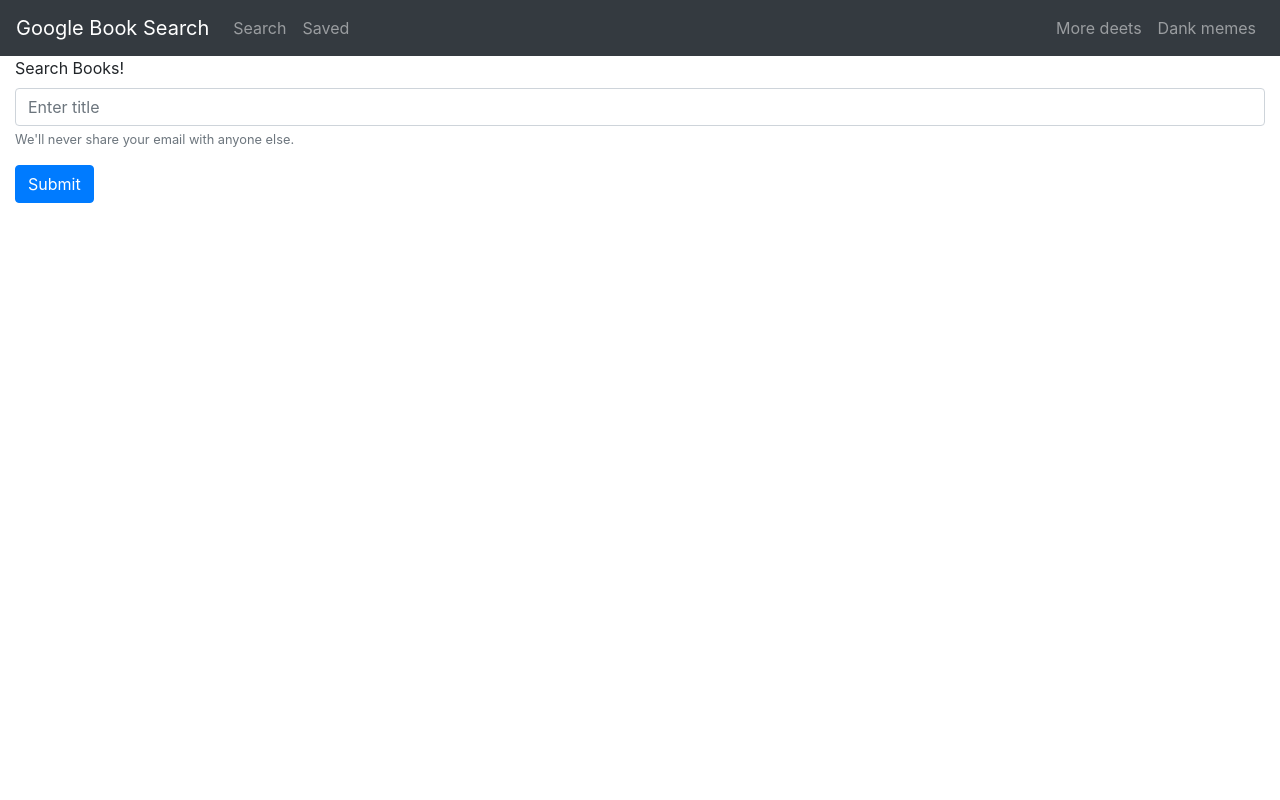
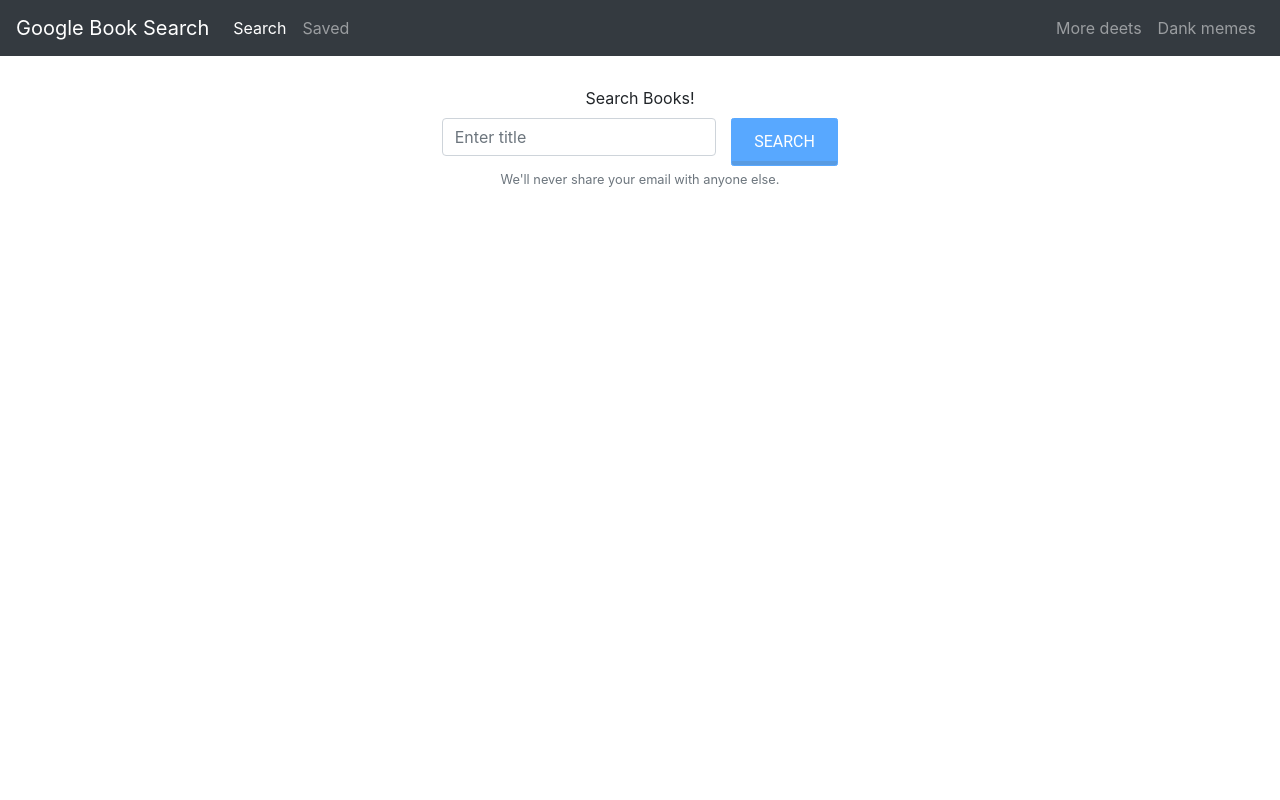
Before and after one commit to schoe14/Google-Books-Search, a React (Create React App) app in the folder client/: page / in a window 1280 px wide. Shown: the top 800 px of the page. Built offline with nearby package versions, Linux system fonts and the light colour scheme.

Commit message:
Add delete function, modify formatting of search page and add nav-link active class in navbar

```diff
--- a/client/src/App.js
+++ b/client/src/App.js
@@ -5,6 +5,7 @@
 import Navigation from "./components/Navigation";
 import Search from "./pages/Search";
 import Saved from "./pages/Saved";
+import Footer from "./components/Footer";
 
 function App() {
   return (
@@ -25,6 +26,7 @@
             <NoMatch />
           </Route> */}
         </Switch>
+        <Footer/>
       </div>
     </Router>
   );
--- /dev/null
+++ b/client/src/components/Footer/style.css
@@ -0,0 +1,16 @@
+.footer {
+  min-height: 100px;
+  background: #E5E5E5;
+  position: relative;
+  text-align: center;
+}
+
+.footer span {
+  position: absolute;
+  bottom: 0;
+  left: 0;
+  right: 0;
+  padding: 3px;
+  background: #B8B8B8;
+  font-family: 'PT Sans', sans-serif;
+}
--- a/client/src/components/Navigation/index.js
+++ b/client/src/components/Navigation/index.js
@@ -1,20 +1,32 @@
 import React, { useState, useEffect } from "react";
 import { Link } from "react-router-dom";
 import { Navbar, Nav, NavDropdown, Form, FormControl, Button } from "react-bootstrap";
-
-
-
-
+import "./style.css";
 
 function Navigation() {
+  const [path, setPath] = useState(window.location.pathname);
+
+  useEffect(() => {
+    setPath(window.location.pathname);
+  }, [path]);
+
   return (
-    <Navbar collapseOnSelect expand="lg" bg="dark" variant="dark">
-      <Navbar.Brand href="#home">Google Book Search</Navbar.Brand>
+    <Navbar collapseOnSelect expand="lg" bg="dark" variant="dark" style={{ position: "sticky",
+      width: "100%" }}>
+      <Navbar.Brand href="/" onClick={() => setPath("/")}>Google Book Search</Navbar.Brand>
       <Navbar.Toggle aria-controls="responsive-navbar-nav" />
       <Navbar.Collapse id="responsive-navbar-nav">
         <Nav className="mr-auto">
-          <Nav.Link href="/search">Search</Nav.Link>
-          <Nav.Link href="/saved">Saved</Nav.Link>
+          <Nav.Link href="/search" onClick={() => setPath("/search")} className={
+            window.location.pathname === "/" || window.location.pathname === "/search"
+              ? "nav-link active"
+              : "nav-link"
+          }>Search</Nav.Link>
+          <Nav.Link href="/saved" onClick={() => setPath("/saved")} className={
+            window.location.pathname === "/saved"
+              ? "nav-link active"
+              : "nav-link"
+          }>Saved</Nav.Link>
           {/* <NavDropdown title="Dropdown" id="collasible-nav-dropdown">
             <NavDropdown.Item href="#action/3.1">Action</NavDropdown.Item>
             <NavDropdown.Item href="#action/3.2">Another action</NavDropdown.Item>
--- /dev/null
+++ b/client/src/components/Navigation/style.css
@@ -0,0 +1,4 @@
+.navbar {
+    position: sticky;
+    width: 100%;
+}
--- a/client/src/components/SearchResults/index.js
+++ b/client/src/components/SearchResults/index.js
@@ -1,16 +1,18 @@
 import React, { useState, useEffect } from "react";
-import { Link } from "react-router-dom";
-import { Container, Form, Button, Card, Row, Col } from "react-bootstrap";
+// import { Link } from "react-router-dom";
+import { Container, Card, Row, Col } from "react-bootstrap";
 import API from "../../utils/API";
 
-function SearchResults(props) {
+function SearchResults({ searches }) {
+    // useEffect(() => {
+    // }, [])
 
     function handleBtnClick(event) {
         event.preventDefault();
 
         const { id, value } = event.target;
         console.log("id: " + id);
-        console.log("info: " + props.searches[event.target.id].title);
+        console.log("info: " + searches[event.target.id].title);
 
         saveBook(id);
 
@@ -37,11 +39,11 @@
 
     function saveBook(id) {
         const bookData = {
-            title: props.searches[id].title,
-            authors: props.searches[id].authors,
-            description: props.searches[id].description,
-            image: props.searches[id].imageLinks.thumbnail,
-            link: props.searches[id].infoLink,
+            title: searches[id].title,
+            authors: searches[id].authors,
+            description: searches[id].description,
+            image: searches[id].imageLinks.thumbnail,
+            link: searches[id].infoLink,
         }
         console.log(bookData);
         API.saveBook(bookData).
@@ -57,53 +59,42 @@
 
     return (
 
-        <Container style={{ marginTop: "30px", minHeight: "100vh" }}>
-            {props.searches.map((search, index) => {
-                console.log(props.searches)
-
+        <Container style={{ minHeight: "50vh" }}>
+            {searches ? (searches.map((search, index) => {
+                console.log(searches)
                 console.log(search)
 
                 return (
-                    <div>
-                        <Row id="book-row" style={{ marginTop: "50px", textAlign: "center" }}>
+                    <div key={`${search.title}-${index}`}>
+                        <Row id="title-row" style={{ marginTop: "50px", textAlign: "center" }}>
                             <Col>
                                 <Card.Title>{search.title}</Card.Title>
                                 <Card.Subtitle className="text-muted">by {search.authors.toString()}</Card.Subtitle>
                             </Col>
                         </Row>
-                        <Row id="content-row">
-                            <Col md={2} style={{ textAlign: "center" }}>
-                                <img className="img-fluid rounded mb-3 mb-md-0" src={search.imageLinks.thumbnail} alt="" />
+                        <Row id="content-row" style={{}}>
+                            <Col md={3}>
+                                <Row className="justify-content-center p-2" style={{}}>
+                                    <img className="img-fluid rounded mb-md-0" src={search.imageLinks.thumbnail} alt="" />
+                                </Row>
+                                <Row className="justify-content-center p-2" style={{}}>
+                                    <a className="btn btn-primary" href={search.infoLink} target="blank">Link</a>
+                                    <input type="button" className="btn btn-primary" id={index} onClick={handleBtnClick} value="Save"></input>
+                                </Row>
                             </Col>
-                            <Col md={10} id="content">
+                            <Col md={9} id="description">
                                 {/* <h5>{search.title}</h5> */}
                                 {/* <Card.Subtitle className="mb-2 text-muted">by {search.authors.toString()}</Card.Subtitle> */}
                                 <p className="detail">{search.description}</p>
-                                <a className="btn btn-primary" href={search.infoLink} target="blank">Link</a>
-                                <input type="button" className="btn btn-primary" id={index} onClick={handleBtnClick} value="Save"></input>
+
                             </Col>
                         </Row>
                     </div>
                 )
-            })
+            })) : (<Row>Nothing to display</Row>)
             }
         </Container>
     )
-
-
-    // return (
-    //     <Card className="bg-dark text-white">
-    //         <Card.Img src={props.searches.imageLinks.thumbnail} alt="Card image" />
-    //         <Card.ImgOverlay>
-    //             <Card.Title>{props.searches.title}</Card.Title>
-    //             <Card.Text>by {props.searches.authors.toString()}</Card.Text>
-    //             <Card.Text>Synopsis: {props.searches.description}</Card.Text>
-    //             <Card.Body>
-    //                 <Card.Link href={props.searches.infoLink}>Link</Card.Link>
-    //             </Card.Body>
-    //         </Card.ImgOverlay>
-    //     </Card>
-    // )
 }
 
 export default SearchResults;
--- a/client/src/pages/Saved.js
+++ b/client/src/pages/Saved.js
@@ -8,7 +8,7 @@
     const [books, setBooks] = useState([]);
     // Load saved books and store them with setBooks
     useEffect(() => {
-        loadBooks()
+        loadBooks();
     }, [])
     // Loads all books and sets them to books
     function loadBooks() {
@@ -27,7 +27,7 @@
     // }
     return (
         <Container fluid>
-            <SavedBooks books={books} />
+            <SavedBooks books={books} loadBooks={loadBooks} />
         </Container>
     )
 }
--- a/client/src/pages/Search.js
+++ b/client/src/pages/Search.js
@@ -1,9 +1,11 @@
 import React, { useState, useEffect } from "react";
 import API from "../utils/API";
 import { Link } from "react-router-dom";
-import { Container, Form, Button, Card } from "react-bootstrap";
+import { Container, Form, Button, Card, Row, Col } from "react-bootstrap";
 import SearchResults from "../components/SearchResults";
 import fake from "../utils/fakeAPI"
+import "./style.css";
+
 function Search() {
     // Setting our component's initial state
     const [formObject, setFormObject] = useState({});
@@ -11,7 +13,6 @@
 
     // // Load all books and store them with setBooks
     // useEffect(() => {
-    //     setSearches("");
     // }, [])
 
     // // Loads all books and sets them to books
@@ -27,15 +28,14 @@
     function handleInputChange(event) {
         const { name, value } = event.target;
         console.log(name + " and " + value);
-        setFormObject({ ...formObject, [name]: value })
+        setFormObject({ ...formObject, [name]: value });
     };
 
     // When the form is submitted, use the API.saveBook method to save the book data
     // Then reload books from the database
     function handleFormSubmit(event) {
         event.preventDefault();
-        // if (formObject.title) {
-
+        if (formObject.title) {
 
             // console.log(formObject);
 
@@ -53,67 +53,41 @@
             fake.getFakeBooks
                 .then(res => {
                     res.items.map(item => {
-                    console.log(item.volumeInfo)
-                    console.log(searches)
-                    setSearches(searches => searches.concat(item.volumeInfo))
+                        console.log(item.volumeInfo);
+                        setSearches(searches => searches.concat(item.volumeInfo));
                         // setSearches(searches => searches.concat({
-                    //     title: item.volumeInfo.title, authors: item.volumeInfo.authors, thumbnail: item.volumeInfo.imageLinks.thumbnail, description: item.searchInfo.textSnippet,
+                        //     title: item.volumeInfo.title, authors: item.volumeInfo.authors, thumbnail: item.volumeInfo.imageLinks.thumbnail, description: item.searchInfo.description,
                         //     infoLink: item.volumeInfo.infoLink
                         // }))
+                        localStorage.setItem("searches", JSON.stringify(searches));
 
                     })
                 })
-        // }
+
+        }
     };
 
     return (
-        <Container fluid>
-            <Form>
+        <Container fluid="md" style={{ marginTop: "30px", marginBottom: "100px", minHeight: "100vh" }}>
+            <Form style={{ textAlign: "center" }}>
                 <Form.Group controlId="formBasicText">
                     <Form.Label>Search Books!</Form.Label>
+                    <Row className="justify-content-center">
+                        <Col md="auto" sm="auto" xs="auto" className="inputCol" style={{ paddingRight: "0" }}>
                             <Form.Control onChange={handleInputChange} name="title" type="text" placeholder="Enter title" />
+                        </Col>
+                        <Col md="auto" sm="auto" xs="auto" className="btnCol" style={{}}>
+                            <Button onClick={handleFormSubmit} disabled={!(formObject.title)} variant="primary" type="submit" className="searchBtn" style={{}}>Search</Button>
+                        </Col>
+                    </Row>
                     <Form.Text className="text-muted">
                         We'll never share your email with anyone else.
                     </Form.Text>
                 </Form.Group>
-                <Button onClick={handleFormSubmit} variant="primary" type="submit">
-                    Submit
-                 </Button>
             </Form>
-            {/* {searches.description} */}
-            {searches ? (<SearchResults searches={searches} />) : ("")}
-            {/* {searches ?
-                (searches.map(search => {
-                    console.log(search)
-                    return (
-                        <Card className="bg-dark text-white">
-                            <Card.Img src={search.imageLinks.thumbnail} alt="Card image" />
-                            <Card.ImgOverlay>
-                                <Card.Title>{search.title}</Card.Title>
-                                <Card.Text>by {search.authors.toString()}</Card.Text>
-                                <Card.Text>Synopsis: {search.description}</Card.Text>
-                                <Card.Body>
-                                    <Card.Link href={search.infoLink}>Link</Card.Link>
-                                </Card.Body>
-                            </Card.ImgOverlay>
-                        </Card>
-                    )
-                })) : ""
-            } */}
-            {/* <Card className="bg-dark text-white">
-                <Card.Img src={searches.imageLinks.thumbnail} alt="Card image" />
-                <Card.ImgOverlay>
-                    <Card.Title>{searches.title}</Card.Title>
-                    <Card.Text>by {searches.authors.toString()}</Card.Text>
-                    <Card.Text>Synopsis: {searches.description}</Card.Text>
-                    <Card.Body>
-                        <Card.Link href={searches.infoLink}>Link</Card.Link>
-                    </Card.Body>
-                </Card.ImgOverlay>
-            </Card> */}
+            <SearchResults searches={searches} />
         </Container>
     );
 }
 
-
 export default Search;
--- /dev/null
+++ b/client/src/pages/style.css
@@ -0,0 +1,32 @@
+.searchBtn {
+    display: inline-block;
+    padding: 0.7em 1.4em;
+    /* margin: 0 0.3em 0.3em 0; */
+    border-radius: 0.15em;
+    box-sizing: border-box;
+    text-decoration: none;
+    font-family: 'Roboto', sans-serif;
+    text-transform: uppercase;
+    font-weight: 400;
+    color: #FFFFFF;
+    background-color: #3369ff;
+    box-shadow: inset 0 -0.6em 0 -0.35em rgba(0, 0, 0, 0.17);
+    text-align: center;
+    position: relative;
+}
+
+.searchBtn:active {
+    top: 0.1em;
+}
+
+.searchBtn:active, .searchBtn:focus, input:active, input:focus {
+    outline: none !important;
+    box-shadow: none !important;
+}
+
+@media all and (max-width:30em) {
+    .inputCol, .btnCol {
+        display: block;
+        margin: 0.2em auto;
+    }
+}
```
Also changed, not shown: client/src/components/Footer/index.js (added, +14 -0 lines), client/src/components/SavedBooks/index.js (+24 -27 lines). Lines whose indentation alone changed are shown as unchanged.
